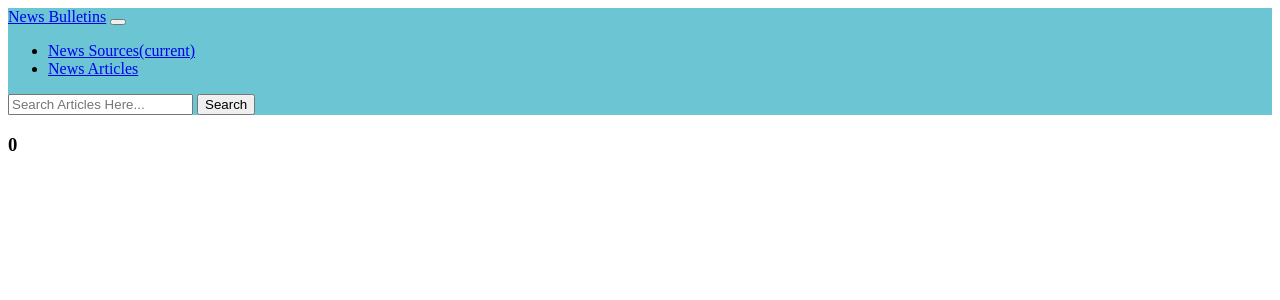
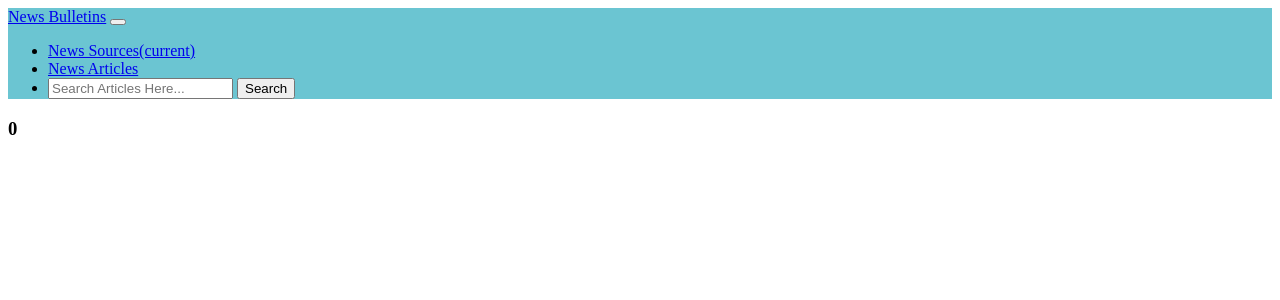
Before and after one commit to lcmongwe/news_app, a Flask app: template app/templates/search.html in a window 1280 px wide. Shown: the top 300 px of the page. Run offline with Flask 2, Linux system fonts and the light colour scheme; the template is opened without the code that fills it, so the values that code supplies are empty; some libraries are stand-ins or nearby versions.

Commit message:
search bar created

```diff
--- a/app/requests.py
+++ b/app/requests.py
@@ -17,11 +17,11 @@
     art_url = app.config['NEWS_ARTICLES_APL_URL']
 
 
-def get_sources(api_key):
+def get_sources(category):
     """
     function that gets response from the api call
     """
-    sources_url = s_url.format(api_key)
+    sources_url = s_url.format(category,api_key)
 
     with urllib.request.urlopen(sources_url) as url:
         sources_data = url.read()
@@ -89,6 +89,7 @@
         art_data = url.read()
         response = json.loads(art_data)
         source_articles = None
+
         if response['articles']:
             source_articles_list = response['articles']
             source_articles = process_articles_source(source_articles_list)
--- a/app/static/css/styles.css
+++ b/app/static/css/styles.css
@@ -0,0 +1,5 @@
+.nav li{
+    display: inline-block;
+    list-style: none;
+    padding: 0 20px;
+}
--- a/app/templates/macros.html
+++ b/app/templates/macros.html
@@ -1,6 +1,8 @@
 {% macro display_new_sources(sources_outcome) %}
     <div class="container-fluid">
-        <div class="card-columns">
+        <div class="row">
+            <div class="colum-md-4">
+                  <div class="card-columns">
             {% for news in sources_outcome %}
             <div class="card sourcecard">
                 <div class="card-header" id="sourcename" >
@@ -16,6 +18,10 @@
             </div>
             {% endfor %}
         </div>
+
+            </div>
+        </div>
+
     </div>
 {% endmacro %}
 {% macro display_new_articles(articles_outcome) %}
--- a/app/templates/navbar.html
+++ b/app/templates/navbar.html
@@ -1,4 +1,4 @@
- <nav class="navbar navbar-expand-lg navbar-light fixed-top" style="background-color: #6bc5d2" >
+ <nav class="navbar navbar-expand-lg navbar-light fixed-top nav" style="background-color: #6bc5d2" >
     <a class="navbar-brand" href="/">News Bulletins</a>
     <button class="navbar-toggler" type="button" data-toggle="collapse" data-target="#navbarSupportedContent" aria-controls="navbarSupportedContent" aria-expanded="false" aria-label="Toggle navigation">
       <span class="navbar-toggler-icon"></span>
@@ -12,11 +12,12 @@
         <li class="nav-item active">
           <a class="nav-link" href="/News-Articles"> News Articles </a>
         </li>
-      </ul>
-      <form class="form-inline my-2 my-lg-0">
+        <li>  <form class="form-inline my-2 my-lg-0">
         <input class="form-control mr-sm-2" type="search" placeholder="Search Articles Here..." aria-label="Search" name="article_name">
         <button class="btn btn-outline-success my-2 my-sm-0" type="submit">Search</button>
-      </form>
+      </form> </li>
+      </ul>
+
     </div>
   </nav>
 
--- a/config.py
+++ b/config.py
@@ -2,7 +2,7 @@
 
 class Config:
 
-    NEWS_API_BASE_URL ='https://newsapi.org/v2/{}?apiKey={}'
+    NEWS_API_BASE_URL ='https://newsapi.org/v2/sources?category={}&apiKey={}'
     NEWS_ARTICLES_APL_URL='https://newsapi.org/v2/everything?q={}&apiKey={}'
     SOURCE_ARTICLES_URL='https://newsapi.org/v2/everything?sources={}&apiKey={}'
 
```
Also changed, not shown: app/main/views.py (+5 -5 lines), app/templates/sourcearticles.html (renamed from app/templates/sourcearticle.html).
